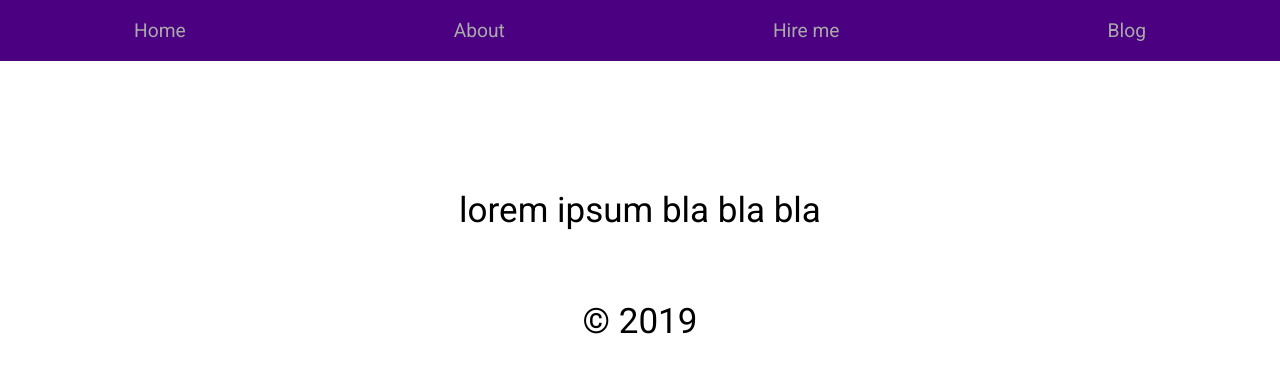
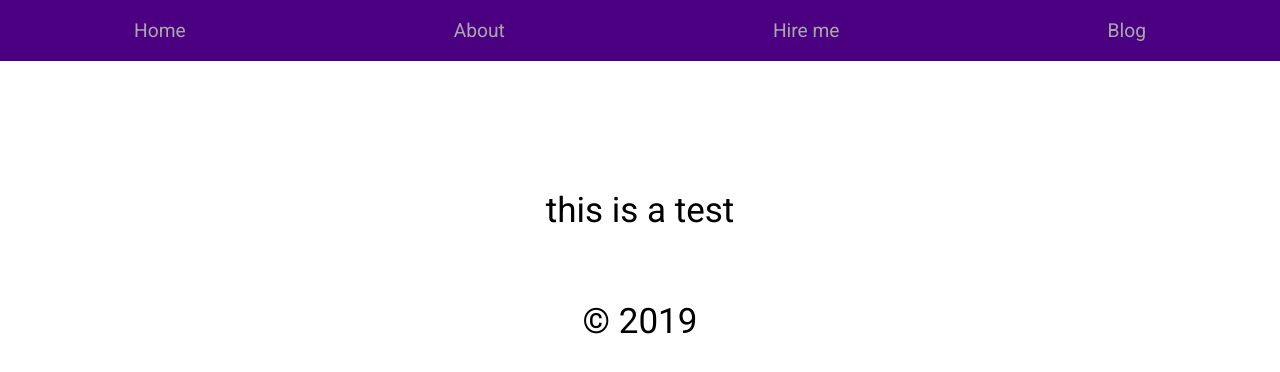
Before and after one commit to koussay-khelil/nextjs-starter, a Next.js app: page /post in a window 1280 px wide. Shown: the top 372 px of the page. Built offline with nearby package versions, Linux system fonts and the light colour scheme; a small style sheet from the web is missing.

Commit message:
Update post.js

```diff
--- a/pages/post.js
+++ b/pages/post.js
@@ -3,7 +3,7 @@ import {withRouter} from 'next/router'
 
 const Post =  ({router}) => (
     <Layout title={router.query.title}>
-        <p style={{width: '80 vw'}}>lorem ipsum bla bla bla</p>
+        <p style={{width: '80 vw'}}>this is a test</p>
 
     </Layout>
 )
```
